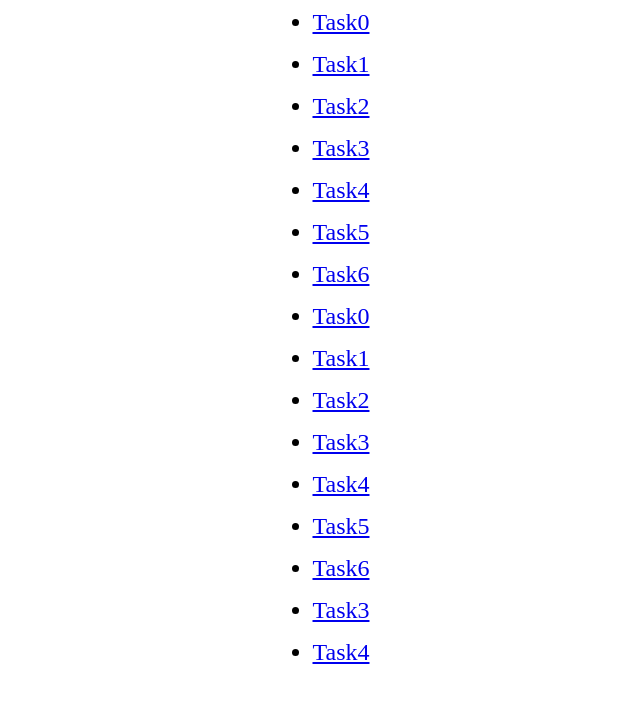
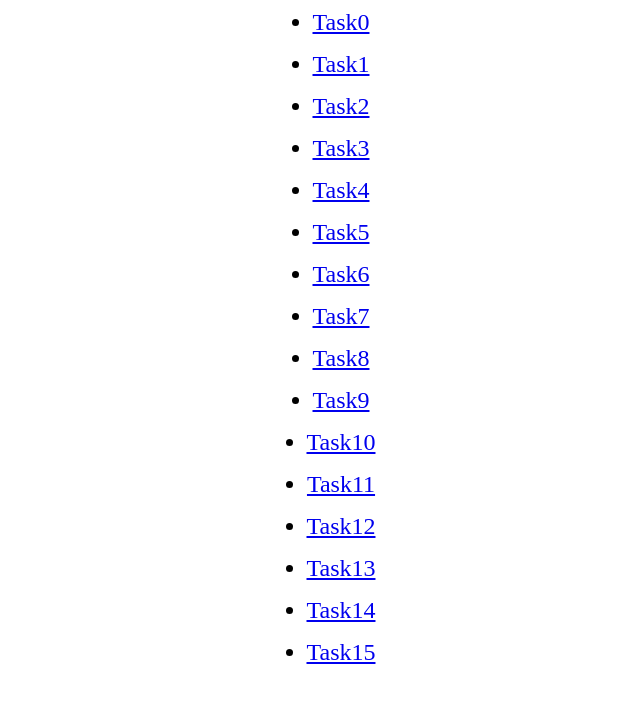
Before and after one commit to Skala10/lessons, a plain HTML site: page lesson4/index.html in a window 1280 px wide. Shown: the part 79-782 px from the top of the page, without its empty margins (319-959 px from the left). Drawn offline with Linux system fonts and the light colour scheme.

Commit message:
Update index.html

```diff
--- a/lesson4/index.html
+++ b/lesson4/index.html
@@ -25,15 +25,15 @@
         <li><a href="./tasks/task4.html">Task4</a></li>
         <li><a href="./tasks/task5.html">Task5</a></li>
         <li><a href="./tasks/task6.html">Task6</a></li>
-        <li><a href="./tasks/task7.html">Task0</a></li>
-        <li><a href="./tasks/task8.html">Task1</a></li>
-        <li><a href="./tasks/task9.html">Task2</a></li>
-        <li><a href="./tasks/task10.html">Task3</a></li>
-        <li><a href="./tasks/task11.html">Task4</a></li>
-        <li><a href="./tasks/task12.html">Task5</a></li>
-        <li><a href="./tasks/task13.html">Task6</a></li>
-        <li><a href="./tasks/task14.html">Task3</a></li>
-        <li><a href="./tasks/task15.html">Task4</a></li>
+        <li><a href="./tasks/task7.html">Task7</a></li>
+        <li><a href="./tasks/task8.html">Task8</a></li>
+        <li><a href="./tasks/task9.html">Task9</a></li>
+        <li><a href="./tasks/task10.html">Task10</a></li>
+        <li><a href="./tasks/task11.html">Task11</a></li>
+        <li><a href="./tasks/task12.html">Task12</a></li>
+        <li><a href="./tasks/task13.html">Task13</a></li>
+        <li><a href="./tasks/task14.html">Task14</a></li>
+        <li><a href="./tasks/task15.html">Task15</a></li>
       </ul>
     </div>
   </body>
```
